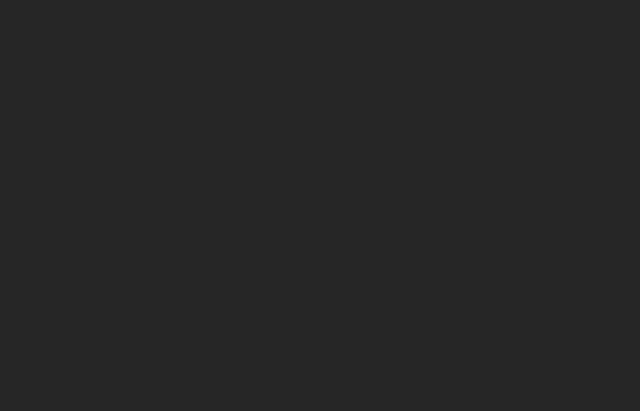
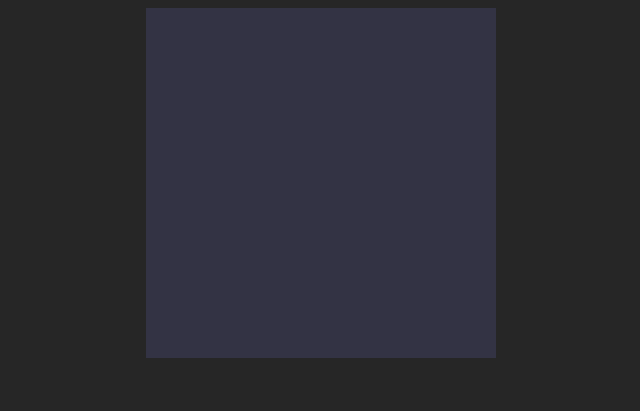
Before and after one commit to osyra42/js_game, a plain HTML site: page index.html in a window 1280 px wide. Shown: the whole page, without its empty margins (319-959 px from the left). Drawn offline with Linux system fonts and the light colour scheme.

Commit message:
update index.html

```diff
--- a/index.html
+++ b/index.html
@@ -8,10 +8,20 @@
         background-color: #262626;
         color: #bbbbbb;
       }
+      canvas {
+        background-color: #333344;
+        padding-left: 0;
+        padding-right: 0;
+        margin-left: auto;
+        margin-right: auto;
+        display: block;
+        width: 350px;
+        height: 350px;
+      }
     </style>
 </head>
 <body>
-<canvas id="canvas" width="600" height="400">
+<canvas id="canvas">
   Your browser does not support the HTML5 canvas tag.
 </canvas>
 
```
